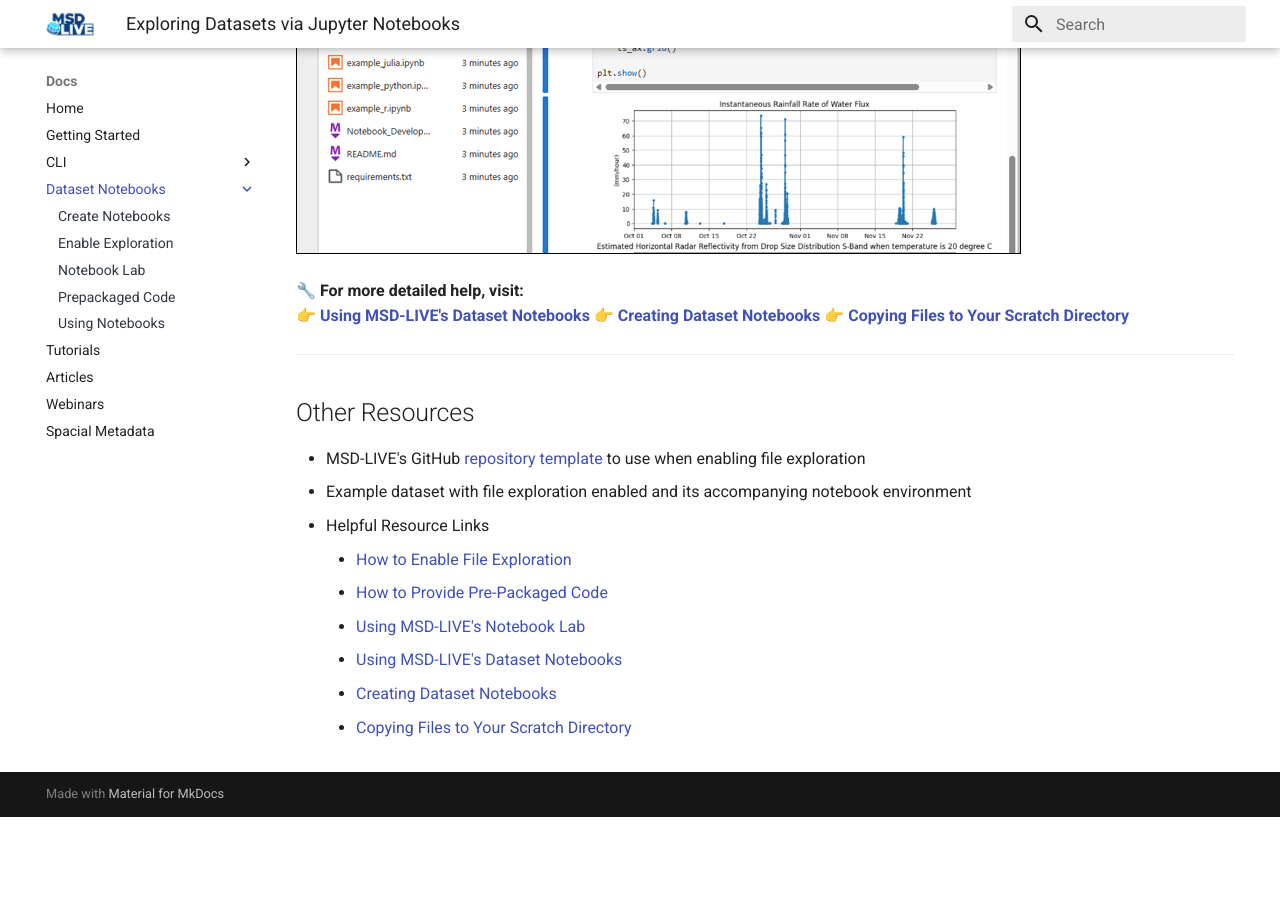
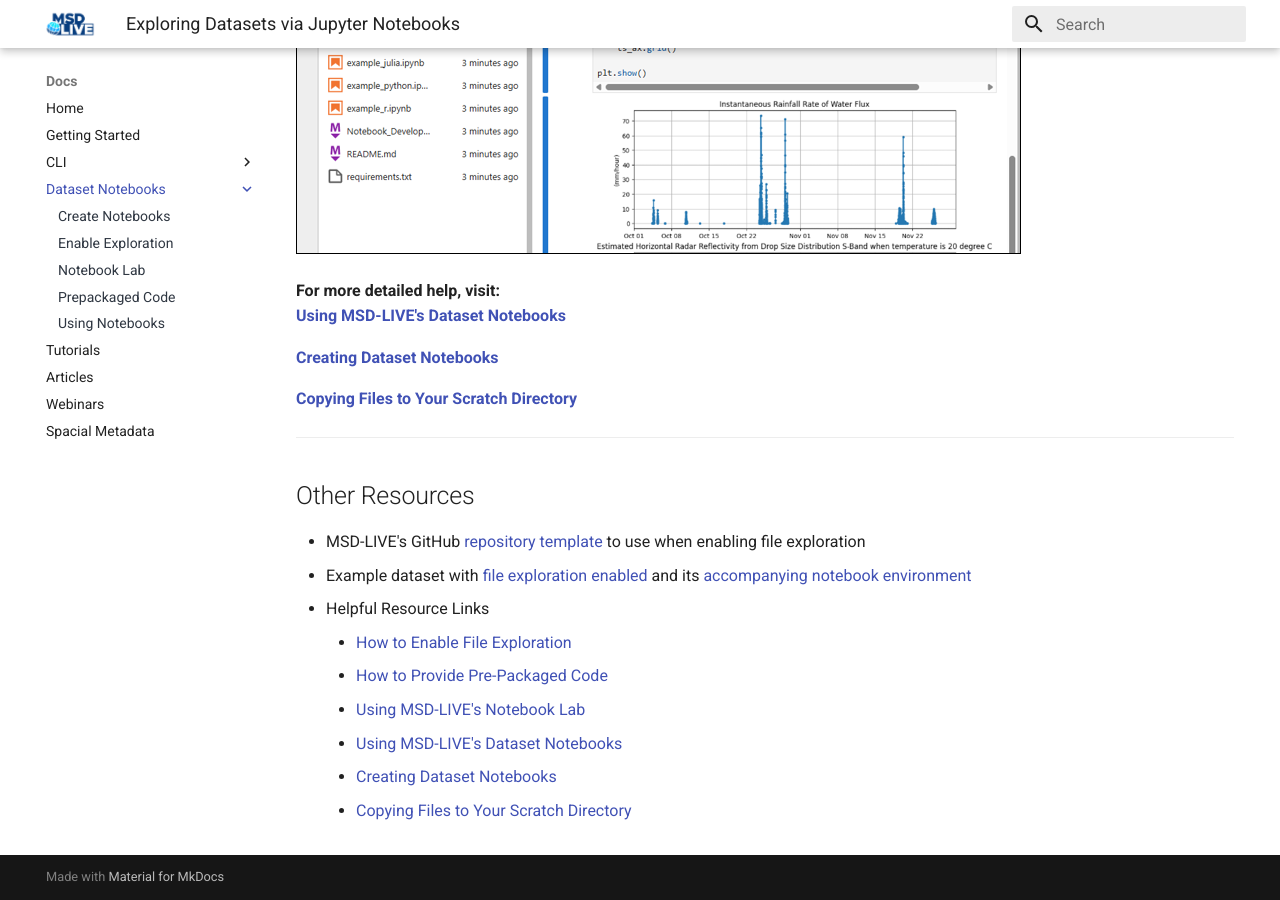
Before and after one commit to MSD-LIVE/msdlive-docs, an MkDocs documentation site: the page built from docs/dataset_notebooks/index.md, in a window 1280 px wide and 900 px high, scrolled down 5018 px. Built offline with MkDocs 1.6.1 and Material for MkDocs 9.7.7, drawn with Linux system fonts in a browser that asks for light colours; before the commit the page ends 5835 px from its top, so only the background shows below that.

```diff
--- a/docs/dataset_notebooks/index.md
+++ b/docs/dataset_notebooks/index.md
@@ -45,8 +45,8 @@ As a dataset author, you can choose to enable interactive Jupyter Notebook file
 
 ![Enabling File Exploration](../assets/dataset_notebooks/prbutton.png)
 
-🔧 **For more detailed help enabling file exploration, visit:**
-👉 [**How to Enable File Exploration**](enable_exploration.md)
+**For more detailed help enabling file exploration, visit:**
+[**How to Enable File Exploration**](enable_exploration.md)
 
 ---
 
@@ -56,10 +56,10 @@ Dataset authors have the option to provide pre-packaged code designed to assist
 
 ![File Exploration Options](../assets/dataset_notebooks/yesenable.png)
 
-🔧 **For more detailed help, visit:**
-👉 [**How to Provide Pre-Packaged Code**](prepackaged_code.md)
+**For more detailed help, visit:**
+[**How to Provide Pre-Packaged Code**](prepackaged_code.md)
 
-👉 [**Using MSD-LIVE's Notebook Lab**](notebook_lab.md)
+[**Using MSD-LIVE's Notebook Lab**](notebook_lab.md)
 
 ---
 
@@ -83,17 +83,20 @@ Once in your Jupyter Notebook environment there are multiple ways to explore the
 
 ![Downstream User Exploring](../assets/dataset_notebooks/downstreamuserexploring.png)
 
-🔧 **For more detailed help, visit:**
-👉 [**Using MSD-LIVE's Dataset Notebooks**](using_notebooks.md)
-👉 [**Creating Dataset Notebooks**](create_notebooks.md)
-👉 [**Copying Files to Your Scratch Directory**](https://msdlive.org/help/resources/quick-guides/using-dataset-notebooks#scratch-about)
+**For more detailed help, visit:**
+[**Using MSD-LIVE's Dataset Notebooks**](using_notebooks.md)
+
+[**Creating Dataset Notebooks**](create_notebooks.md)
+
+[**Copying Files to Your Scratch Directory**](using_notebooks.md#scratch-dir)
+
 
 ---
 
 ## Other Resources
 
 - MSD-LIVE's GitHub [repository template](https://github.com/MSD-LIVE/template-dataset-jupyter-notebook) to use when enabling file exploration
-- Example dataset with file exploration enabled and its accompanying notebook environment
+- Example dataset with [file exploration enabled](https://data.msdlive.org/records/6yawb-zyx60) and its [accompanying notebook environment](https://notebook.dev.msdlive.org/?dataset_id=kw4st-brm23)
 - Helpful Resource Links
     - [How to Enable File Exploration](enable_exploration.md)
     - [How to Provide Pre-Packaged Code](prepackaged_code.md)
```
